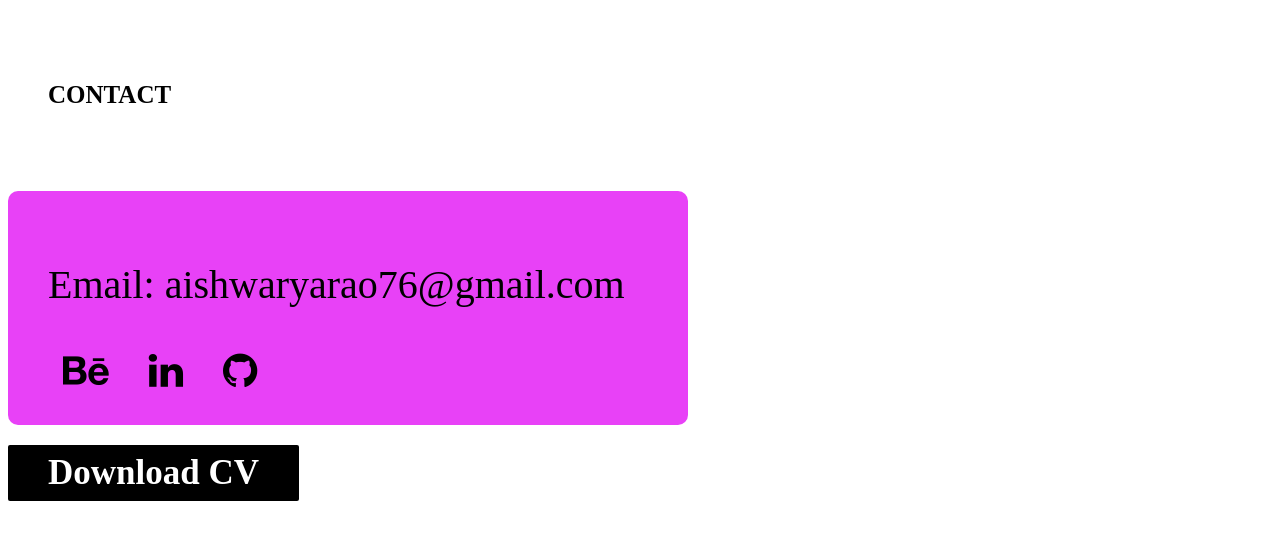
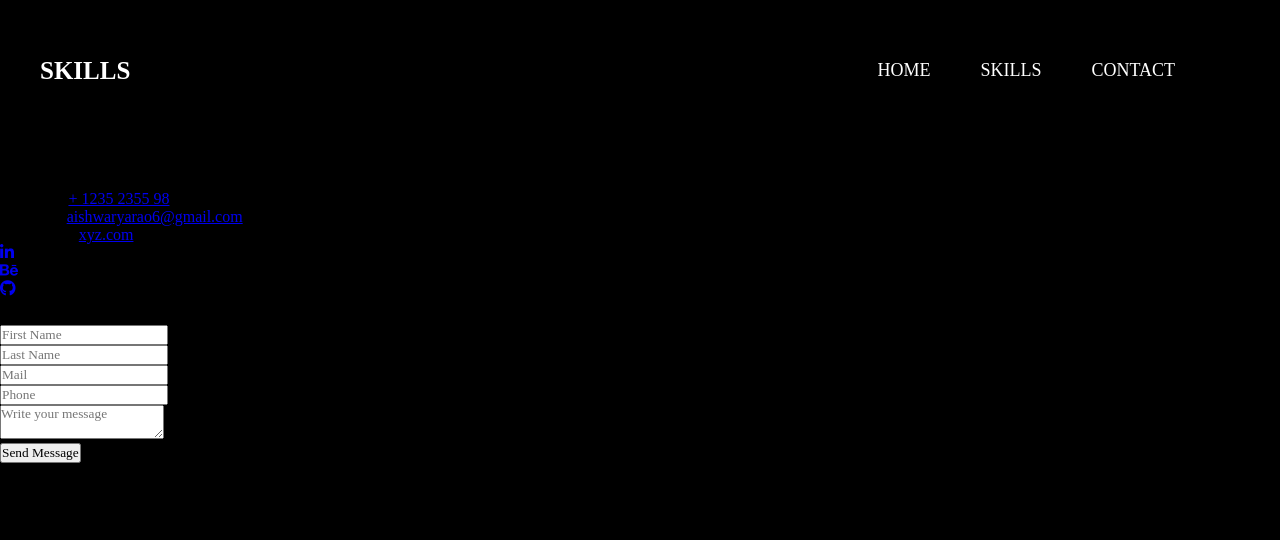
Before and after one commit to aishwaryapantula/Portfolio, a plain HTML site: page contact.html in a window 1280 px wide. Drawn offline with Linux system fonts and the light colour scheme.

Commit message:
Update contact.html

```diff
--- a/contact.html
+++ b/contact.html
@@ -5,18 +5,22 @@
     <meta name="viewport" content="width=device-width, initial-scale=1.0">
     <link rel="stylesheet" href="sytles.css">
     <link rel="stylesheet" href="https://cdnjs.cloudflare.com/ajax/libs/font-awesome/4.7.0/css/font-awesome.min.css">
+    <link rel="stylesheet" href="https://use.fontawesome.com/releases/v5.15.4/css/all.css">
     <title>Document</title>
     </head>
     <style>
-body {
-    height: 100vh;
-    background: url(assets/new.png);
-    background-size: cover;
+        *{
+    padding: 0;
+    margin: 0;
+    box-sizing: border-box;
+}
+body{
+    background: #000000;
 }
     </style>
     <section class="main-section">
         <NAV>
-    <h1><span style="color:#000000;">CONTACT</span></style></h1>
+        <h1><span style="color:#ffffff;">SKILLS</span></style></h1>
         <body class="home-page">
             <nav>
                 <ul>
@@ -27,19 +31,57 @@ body {
             </nav>
         </body>
     </NAV>
-</section>
 <body>
-    <div class="cont">
-        <p class="email">Email: aishwaryarao76@gmail.com</p>
+    <section id="section-wrapper">
+        <div class="box-wrapper">
+            <div class="info-wrap">
+                <h2 class="info-title">Contact Information</h2>
+                <h3 class="info-sub-title">pls check out the below links for contact</h3>
+                <ul class="info-details">
+                    <li>
+                        <i class="fas fa-phone-alt"></i>
+                        <span>Phone:</span> <a href="tel:+ 1235 2355 98">+ 1235 2355 98</a>
+                    </li>
+                    <li>
+                        <i class="fas fa-paper-plane"></i>
+                        <span>Email:</span> <a href="mailto:info@yoursite.com">aishwaryarao6@gmail.com</a>
+                    </li>
+                    <li>
+                        <i class="fas fa-globe"></i>
+                        <span>Website:</span> <a href="#">xyz.com</a>
+                    </li>
+                </ul>
+                <ul class="social-icons">
+                    <li><a href="#"><i class="fab fa-linkedin-in"></i></a></li>
+                    <li><a href="#"><i class="fab fa-behance"></i></a></li>
+                    <li><a href="#"><i class="fab fa-github"></i></a></li>
 
-        <div class="social-links">
-            <a href="#" target="_blank"><i class="fa fa-behance" style="font-size:40px"></i></a>
-            <a href="#" target="_blank"><i class="fa fa-linkedin" style="font-size:40px"></i></a>
-            <a href="#" target="_blank"><i class="fa fa-github" style="font-size:40px"></i></a>
+                </ul>
+            </div>
+            <div class="form-wrap">
+                <form action="#" method="POST">
+                    <h2 class="form-title">Send us a message</h2>
+                    <div class="form-fields">
+                        <div class="form-group">
+                            <input type="text" class="fname" placeholder="First Name">
+                        </div>
+                        <div class="form-group">
+                            <input type="text" class="lname" placeholder="Last Name">
+                        </div>
+                        <div class="form-group">
+                            <input type="email" class="email" placeholder="Mail">
+                        </div>
+                        <div class="form-group">
+                            <input type="number" class="phone" placeholder="Phone">
+                        </div>
+                        <div class="form-group">
+                            <textarea name="message" id="" placeholder="Write your message"></textarea>
                         </div>
                     </div>
-
-    <a href="assets/Pantula-Aishwarya-Rao_Resume.pdf" download class="cv-btn">Download CV</a>
+                    <input type="submit" value="Send Message" class="submit-button">
+                </form>
             </div>
+        </div>
+    </section>
 </body>
 </html>
```
Lines whose indentation alone changed are shown as unchanged.
